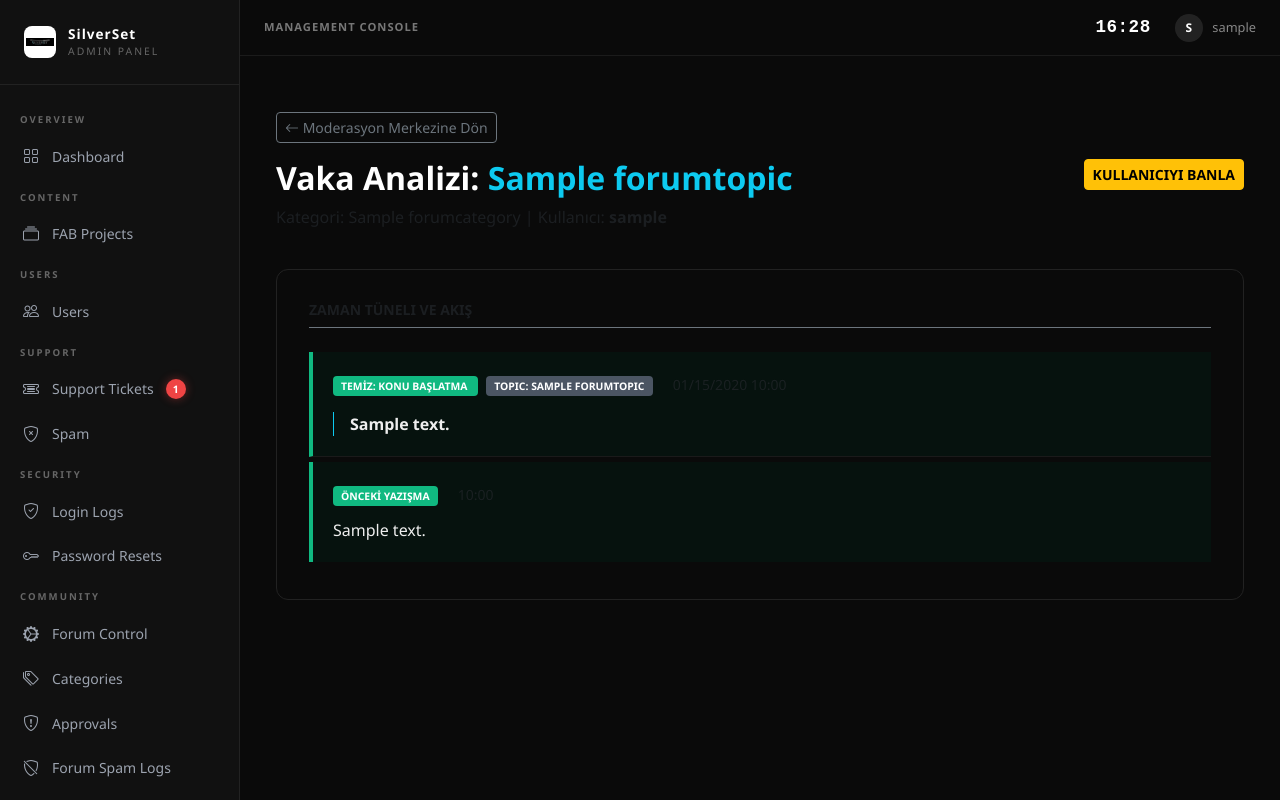
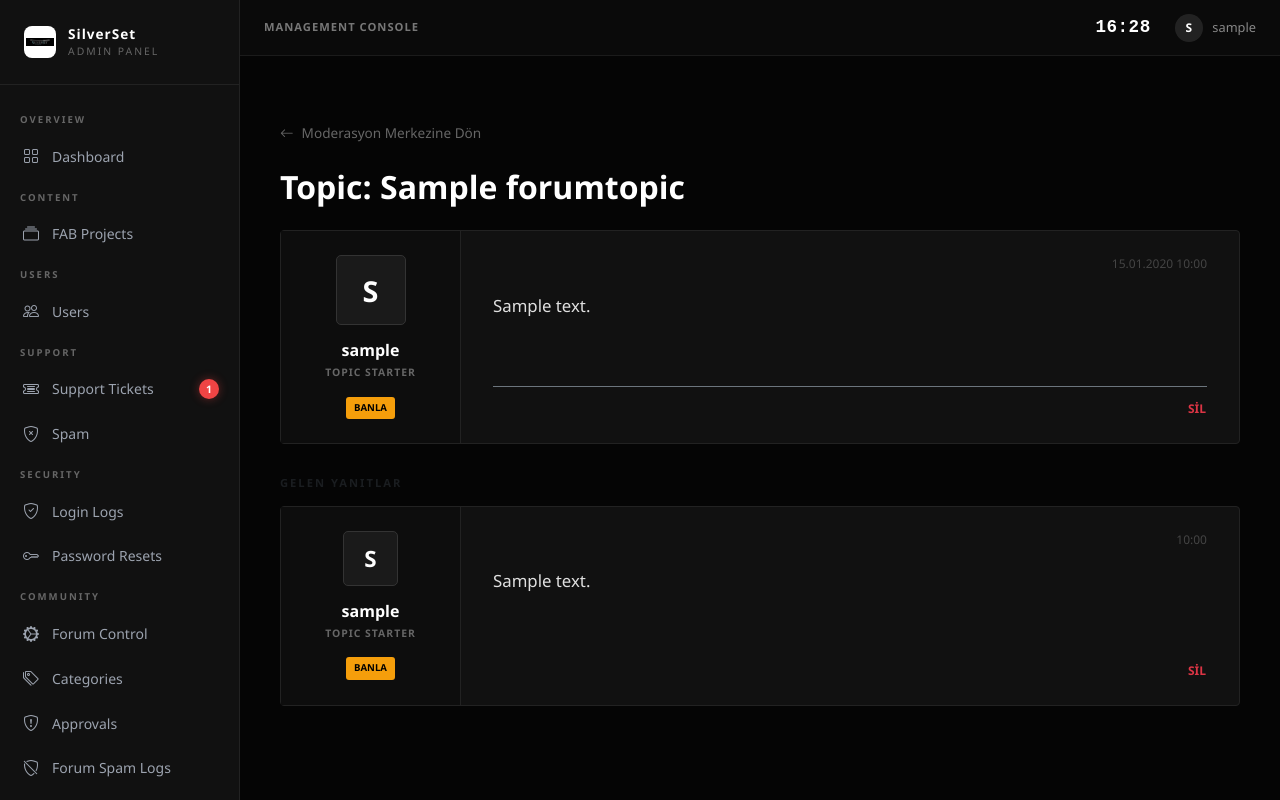
Before and after one commit to Raveloon/SilverSetWeb, an ASP.NET Core app: page /Admin/Forum/ModerationView?topicId=1 in a window 1280 px wide. Run offline with ASP.NET Core 8, Linux system fonts and the light colour scheme; a user stored in the database is signed in; tables that the repository leaves empty hold one stand-in row (values such as "Sample post"); some libraries are stand-ins or nearby versions.

Commit message:
feat: ForumIsDone

```diff
--- a/SilverSet/Areas/Admin/Controllers/ForumController.cs
+++ b/SilverSet/Areas/Admin/Controllers/ForumController.cs
@@ -45,10 +45,27 @@ public class ForumController : Controller
     [HttpGet]
     public async Task<IActionResult> PendingApprovals()
     {
-        var unhandledSpamPostIds = await _context.ForumSpamLogs.Where(l => !l.IsHandled && l.PostId.HasValue).Select(l => l.PostId).ToListAsync();
-        var unhandledSpamTopicIds = await _context.ForumSpamLogs.Where(l => !l.IsHandled && l.TopicId.HasValue && l.PostId == null).Select(l => l.TopicId).ToListAsync();
-        var pendingTopics = await _context.ForumTopics.Include(t => t.User).Where(t => !t.IsApproved && !unhandledSpamTopicIds.Contains(t.Id)).Select(t => new PendingItemViewModel { Id = t.Id, Type = "Topic", Title = t.Title, Content = t.Content, UserName = t.User.UserName, CreatedAt = t.CreatedAt }).ToListAsync();
-        var pendingPosts = await _context.ForumPosts.Include(p => p.User).Include(p => p.Topic).Where(p => !p.IsApproved && !unhandledSpamPostIds.Contains(p.Id)).Select(p => new PendingItemViewModel { Id = p.Id, Type = "Post", Title = "Reply: " + p.Topic.Title, Content = p.Content, UserName = p.User.UserName, CreatedAt = p.CreatedAt }).ToListAsync();
+        var spamLogData = await _context.ForumSpamLogs
+            .Where(l => !l.IsHandled)
+            .Select(l => new { l.TopicId, l.PostId })
+            .ToListAsync();
+
+        var spamTopicIds = spamLogData.Where(x => x.TopicId.HasValue).Select(x => x.TopicId!.Value).Distinct().ToList();
+        var spamPostIds = spamLogData.Where(x => x.PostId.HasValue).Select(x => x.PostId!.Value).Distinct().ToList();
+
+        var pendingTopics = await _context.ForumTopics
+            .Include(t => t.User)
+            .Where(t => !t.IsApproved && !spamTopicIds.Contains(t.Id))
+            .Select(t => new PendingItemViewModel { Id = t.Id, Type = "Topic", Title = t.Title, Content = t.Content, UserName = t.User.UserName, CreatedAt = t.CreatedAt })
+            .ToListAsync();
+
+        var pendingPosts = await _context.ForumPosts
+            .Include(p => p.User)
+            .Include(p => p.Topic)
+            .Where(p => !p.IsApproved && !spamPostIds.Contains(p.Id))
+            .Select(p => new PendingItemViewModel { Id = p.Id, Type = "Post", Title = "Reply: " + p.Topic.Title, Content = p.Content, UserName = p.User.UserName, CreatedAt = p.CreatedAt })
+            .ToListAsync();
+
         return View(pendingTopics.Concat(pendingPosts).OrderBy(x => x.CreatedAt).ToList());
     }
 
@@ -215,13 +232,18 @@ public class ForumController : Controller
         return RedirectToReferer();
     }
 
-    private IActionResult RedirectToReferer() { string referer = Request.Headers["Referer"].ToString(); if (string.IsNullOrEmpty(referer)) return RedirectToAction(nameof(SpamLogs)); return Redirect(referer); }
+    private IActionResult RedirectToReferer()
+    {
+        string referer = Request.Headers["Referer"].ToString();
+        if (string.IsNullOrEmpty(referer)) return RedirectToAction(nameof(SpamLogs));
+        return Redirect(referer);
+    }
 
     [HttpGet]
     public async Task<IActionResult> ModerationView(int topicId)
     {
         var topic = await _context.ForumTopics.Include(t => t.User).Include(t => t.Category).Include(t => t.Posts).ThenInclude(p => p.User).FirstOrDefaultAsync(t => t.Id == topicId);
-        if (topic == null) return NotFound();
+        if (topic == null) return RedirectToAction(nameof(SpamLogs));
         ViewBag.TopicLogs = await _context.ForumSpamLogs.Where(l => l.TopicId == topicId).ToListAsync();
         return View(topic);
     }
--- a/SilverSet/Areas/Admin/Views/Forum/ModerationView.cshtml
+++ b/SilverSet/Areas/Admin/Views/Forum/ModerationView.cshtml
@@ -1,205 +1,265 @@
 @model SilverSet.Models.Entities.Forum.ForumTopic
+@using SilverSet.Models.Entities.Forum
+@using System.Text.RegularExpressions
 @{
     ViewData["Title"] = "İçerik İnceleme";
     Layout = "_Layout";
 
-    // Filtreleme mantığı için pivot tarihini (ilk ihlal anını) buluyoruz
-    // Not: Bu sayfa için ViewBag.SpamLogs üzerinden yakalanan kelimeleri eşleştirebilirsiniz.
-    var firstViolationPost = Model.Posts.OrderBy(p => p.CreatedAt).FirstOrDefault(p => !p.IsApproved);
-    var firstViolationDate = firstViolationPost?.CreatedAt ?? (Model.IsApproved ? DateTime.MaxValue : Model.CreatedAt);
+    var allLogs = (List<ForumSpamLog>)ViewBag.TopicLogs ?? new List<ForumSpamLog>();
+
+    var caughtWords = allLogs.Select(l => l.CaughtWord)
+                             .Where(w => !string.IsNullOrEmpty(w) && w != "DENETIM")
+                             .Distinct().ToList();
+
+    bool hasTitleViolation = allLogs.Any(l => l.Type == "TopicTitle" && !l.IsHandled);
+
+    string HighlightWords(string input)
+    {
+        if (string.IsNullOrEmpty(input) || !caughtWords.Any()) return input;
+        foreach (var word in caughtWords)
+        {
+            var pattern = Regex.Escape(word);
+            input = Regex.Replace(input, pattern, $"<span style='color:#ef4444; border-bottom: 2px solid #ef4444; font-weight:bold;'>$0</span>", RegexOptions.IgnoreCase);
+        }
+        return input;
+    }
 }
 
 <style>
-    .mod-topic-container {
-        background: #0a0a0a;
-        border-radius: 12px;
-        border: 1px solid #222;
-        padding: 2rem;
+    body {
+        background-color: #050505;
+        color: #eee;
     }
 
-    .post-card {
-        padding: 1.25rem;
-        border-bottom: 1px solid #1a1a1a;
-        position: relative;
-        transition: 0.2s;
-        margin-bottom: 5px;
+    .mod-container {
+        max-width: 1100px;
+        margin: 2rem auto;
+        padding: 0 1rem;
     }
 
-        .post-card:last-child {
-            border-bottom: none;
+    .forum-card {
+        background: #111;
+        border: 1px solid #222;
+        display: flex;
+        margin-bottom: 2rem;
+        min-height: 200px;
+        border-radius: 4px;
     }
 
-    .is-previous {
-        border-left: 4px solid #10b981;
-        background: #06120e;
+    .user-side {
+        width: 180px;
+        background: #0d0d0d;
+        border-right: 1px solid #222;
+        padding: 1.5rem 1rem;
+        display: flex;
+        flex-direction: column;
+        align-items: center;
+        text-align: center;
     }
 
-    .is-violation {
-        border-left: 4px solid #ef4444;
-        background: #1a0a0a;
+    .user-avatar {
+        width: 70px;
+        height: 70px;
+        background: #1a1a1a;
+        border-radius: 5px;
+        display: flex;
+        align-items: center;
+        justify-content: center;
+        font-size: 1.8rem;
+        font-weight: bold;
+        color: #fff;
+        margin-bottom: 0.8rem;
+        border: 1px solid #333;
     }
 
-    .is-inspection {
-        border-left: 4px solid #f59e0b;
-        background: #1a150a;
+    .user-name {
+        font-weight: 700;
+        font-size: 1rem;
+        color: #fff;
+        margin-bottom: 0.2rem;
+        overflow: hidden;
+        text-overflow: ellipsis;
+        width: 100%;
     }
 
-    .type-badge {
+    .user-role {
         font-size: 0.65rem;
         font-weight: 800;
-        padding: 3px 8px;
-        border-radius: 4px;
-        margin-right: 8px;
+        color: #666;
         text-transform: uppercase;
+        letter-spacing: 1px;
+        margin-bottom: 1rem;
     }
 
-    .badge-previous {
-        background: #10b981;
-        color: white;
+    .content-side {
+        flex: 1;
+        padding: 1.5rem 2rem;
+        display: flex;
+        flex-direction: column;
+        position: relative;
     }
 
-    .badge-violation {
-        background: #ef4444;
-        color: white;
+    .content-meta {
+        font-size: 0.75rem;
+        color: #444;
+        margin-bottom: 1.2rem;
+        display: flex;
+        justify-content: flex-end;
     }
 
-    .badge-inspection {
-        background: #f59e0b;
-        color: black;
+    .desc-box-red {
+        background: rgba(239, 68, 68, 0.08);
+        border-left: 4px solid #ef4444;
     }
 
-    .badge-topic-header {
-        background: #4b5563;
-        color: white;
+    .desc-box-yellow {
+        background: rgba(245, 158, 11, 0.08);
+        border-left: 4px solid #f59e0b;
     }
 
-    .msg-text {
-        color: #eee;
-        font-size: 1rem;
-        margin-top: 0.75rem;
+    .post-text {
+        color: #e0e0e0;
+        line-height: 1.6;
+        font-size: 1.05rem;
+        flex-grow: 1;
         word-break: break-all;
     }
 
-    .action-row {
-        display: flex;
-        gap: 10px;
-        margin-top: 1rem;
+    .btn-ban-mini {
+        background: #f59e0b;
+        color: #000;
+        font-size: 0.6rem;
+        font-weight: 900;
+        padding: 4px 8px;
+        border-radius: 3px;
+        border: none;
+        text-transform: uppercase;
+        transition: 0.2s;
     }
 
-    .btn-xs {
-        padding: 2px 10px;
-        font-size: 0.7rem;
-        font-weight: bold;
+        .btn-ban-mini:hover {
+            background: #ef4444;
+            color: #fff;
+        }
+
+    .back-link {
+        color: #666;
+        text-decoration: none;
+        font-size: 0.85rem;
+        transition: 0.2s;
+    }
+
+        .back-link:hover {
+            color: #fff;
         }
 </style>
 
-<div class="container-fluid py-4">
+<div class="mod-container">
     <div class="mb-4">
-        <a asp-action="SpamLogs" class="btn btn-outline-secondary btn-sm mb-3">
-            <i class="bi bi-arrow-left"></i> Moderasyon Merkezine Dön
-        </a>
-        <div class="d-flex justify-content-between align-items-start">
-            <div>
-                <h2 class="text-white fw-bold">Vaka Analizi: <span class="text-info">@Model.Title</span></h2>
-                <p class="text-muted">Kategori: @Model.Category.Name | Kullanıcı: <strong>@Model.User.UserName</strong></p>
+        <a asp-action="SpamLogs" class="back-link"><i class="bi bi-arrow-left me-2"></i>Moderasyon Merkezine Dön</a>
     </div>
-            <div class="action-panel">
-                <button type="button" class="btn btn-warning btn-sm fw-bold" onclick="openBanModal(@Model.UserId, '@Model.User.UserName')">KULLANICIYI BANLA</button>
+
+    <h2 class="fw-bold mb-4 text-white">
+        Topic: @Html.Raw(HighlightWords(Model.Title))
+    </h2>
+
+    @{
+        var topicLog = allLogs.FirstOrDefault(l => (l.Type == "Topic" || l.Type == "TopicTitle") && !l.IsHandled);
+        string topicBoxClass = (topicLog != null && topicLog.CaughtWord != "DENETIM") ? "desc-box-red" :
+        ((topicLog != null || !Model.IsApproved) ? "desc-box-yellow" : "");
+    }
+
+    <div class="forum-card">
+        <div class="user-side">
+            <div class="user-avatar">@Model.User.UserName.Substring(0, 1).ToUpper()</div>
+            <div class="user-name">@Model.User.UserName</div>
+            <div class="user-role">TOPIC STARTER</div>
+            <button type="button" class="btn-ban-mini" onclick="openBanModal(@Model.UserId, '@Model.User.UserName')">
+                BANLA
+            </button>
+        </div>
+
+        <div class="content-side @topicBoxClass">
+            <div class="content-meta">
+                <span>@Model.CreatedAt.ToString("dd.MM.yyyy HH:mm")</span>
+            </div>
+
+            <div class="post-text">
+                @Html.Raw(HighlightWords(Model.Content))
+            </div>
+
+            <div class="mt-4 pt-2 border-top border-secondary d-flex justify-content-end gap-3">
+                @if (!Model.IsApproved || topicLog != null)
+                {
+                    <form asp-action="ApproveItem" method="post">
+                        @Html.AntiForgeryToken()
+                        <input type="hidden" name="id" value="@Model.Id" />
+                        <input type="hidden" name="type" value="Topic" />
+                        <button type="submit" class="btn btn-link text-success text-decoration-none fw-bold p-0" style="font-size:0.75rem">ONAYLA</button>
+                    </form>
+                }
+                <form asp-action="DeleteItem" method="post" onsubmit="return confirm('Konuyu tamamen silmek üzeresin?')">
+                    @Html.AntiForgeryToken()
+                    <input type="hidden" name="id" value="@Model.Id" />
+                    <input type="hidden" name="type" value="Topic" />
+                    <button type="submit" class="btn btn-link text-danger text-decoration-none fw-bold p-0" style="font-size:0.75rem">SİL</button>
+                </form>
             </div>
         </div>
     </div>
 
-    <div class="mod-topic-container">
-        <h4 class="text-muted small text-uppercase fw-bold mb-4 border-bottom border-secondary pb-2">Zaman Tüneli ve Akış</h4>
+    @if (Model.Posts != null && Model.Posts.Any())
+    {
+        <h5 class="text-muted mb-3" style="font-size: 0.7rem; font-weight: 900; text-transform: uppercase; letter-spacing: 2px;">Gelen Yanıtlar</h5>
+        @foreach (var post in Model.Posts.OrderBy(p => p.CreatedAt))
+        {
+            var postLog = allLogs.FirstOrDefault(l => l.PostId == post.Id && !l.IsHandled);
+            bool isStarter = post.UserId == Model.UserId;
 
-        @* --- KONU BAŞLATICI (TOPIC CONTENT) --- *@
-        @{
-            bool topicIsViolation = !Model.IsApproved; // Basit mantık: Onaylı değilse kırmızı/ihlaldir
-            string topicClass = topicIsViolation ? "is-violation" : "is-previous";
-        }
-        <div class="post-card @topicClass">
-            <div class="d-flex justify-content-between align-items-start">
-                <div>
-                    <span class="type-badge @(topicIsViolation ? "badge-violation" : "badge-previous")">
-                        @(topicIsViolation ? "İHLAL: KONU BAŞLATMA" : "TEMİZ: KONU BAŞLATMA")
-                    </span>
-                    <span class="type-badge badge-topic-header">TOPIC: @Model.Title</span>
-                    <span class="text-muted small ms-2">@Model.CreatedAt.ToString("g")</span>
-                </div>
-                <div class="action-row mt-0">
-                    @if (!Model.IsApproved)
-                    {
-                        <form asp-action="ApproveItem" method="post" class="d-inline">
-                            @Html.AntiForgeryToken()
-                            <input type="hidden" name="id" value="@Model.Id" />
-                            <input type="hidden" name="type" value="Topic" />
-                            <button type="submit" class="btn btn-outline-success btn-xs">ONAYLA</button>
-                        </form>
-                        <form asp-action="DeleteItem" method="post" class="d-inline" onsubmit="return confirm('Konuyu silmek üzeresin?')">
-                            @Html.AntiForgeryToken()
-                            <input type="hidden" name="id" value="@Model.Id" />
-                            <input type="hidden" name="type" value="Topic" />
-                            <button type="submit" class="btn btn-outline-danger btn-xs">SİL</button>
-                        </form>
-                    }
-                </div>
-            </div>
-            <div class="msg-text fw-bold border-start border-info ps-3 mt-3">@Model.Content</div>
+            string postBoxClass = (postLog != null && postLog.CaughtWord != "DENETIM") ? "desc-box-red" :
+            ((!post.IsApproved || postLog != null) ? "desc-box-yellow" : "");
+
+            <div class="forum-card">
+                <div class="user-side">
+                    <div class="user-avatar" style="width: 55px; height: 55px; font-size: 1.4rem;">@post.User.UserName.Substring(0, 1).ToUpper()</div>
+                    <div class="user-name">@post.User.UserName</div>
+                    <div class="user-role">@(isStarter ? "TOPIC STARTER" : "MEMBER")</div>
+                    <button type="button" class="btn-ban-mini" onclick="openBanModal(@post.UserId, '@post.User.UserName')">
+                        BANLA
+                    </button>
                 </div>
 
-        @* --- CEVAPLAR (POSTS) --- *@
-        @foreach (var post in Model.Posts.OrderBy(p => p.CreatedAt))
-        {
-            var isViolation = !post.IsApproved; // Şu anki DB durumuna göre onaylanmamışsa ihlaldir
-            var isPrevious = post.CreatedAt < firstViolationDate;
-            var isInspection = !isViolation && post.CreatedAt >= firstViolationDate && !post.IsApproved; // Onaysız ama ihlal değilse (Shadow Ban)
-
-            // Görsel Sınıf Belirleme
-            string postClass = isViolation ? "is-violation" : (isPrevious ? "is-previous" : "is-inspection");
-
-            <div class="post-card @postClass">
-                <div class="d-flex justify-content-between align-items-start">
-                    <div>
-                        @if (isViolation)
-                        {
-                            <span class="type-badge badge-violation">İHLAL TESPİTİ</span>
-                        }
-                        else if (isPrevious)
-                        {
-                            <span class="type-badge badge-previous">ÖNCEKİ YAZIŞMA</span>
-                        }
-                        else
-                        {
-                            <span class="type-badge badge-inspection">DENETİM</span>
-                        }
-                        <span class="text-muted small ms-2">@post.CreatedAt.ToString("HH:mm")</span>
+                <div class="content-side @postBoxClass">
+                    <div class="content-meta">
+                        <span>@post.CreatedAt.ToString("HH:mm")</span>
+                    </div>
+                    <div class="post-text">
+                        @Html.Raw(HighlightWords(post.Content))
                     </div>
 
-                    <div class="action-row mt-0">
-                        @if (!post.IsApproved)
+                    <div class="mt-3 d-flex justify-content-end gap-3">
+                        @if (!post.IsApproved || postLog != null)
                         {
-                            <form asp-action="ApproveItem" method="post" class="d-inline">
+                            <form asp-action="ApproveItem" method="post">
                                 @Html.AntiForgeryToken()
                                 <input type="hidden" name="id" value="@post.Id" />
                                 <input type="hidden" name="type" value="Post" />
-                                <button type="submit" class="btn btn-outline-success btn-xs">ONAYLA</button>
+                                <button type="submit" class="btn btn-link text-success text-decoration-none fw-bold p-0" style="font-size:0.75rem">ONAYLA</button>
                             </form>
-                            <form asp-action="DeleteItem" method="post" class="d-inline" onsubmit="return confirm('Mesajı silmek istediğine emin misin?')">
+                        }
+                        <form asp-action="DeleteItem" method="post" onsubmit="return confirm('Mesajı silmek istediğine emin misin?')">
                             @Html.AntiForgeryToken()
                             <input type="hidden" name="id" value="@post.Id" />
                             <input type="hidden" name="type" value="Post" />
-                                <button type="submit" class="btn btn-outline-danger btn-xs">SİL</button>
+                            <button type="submit" class="btn btn-link text-danger text-decoration-none fw-bold p-0" style="font-size:0.75rem">SİL</button>
                         </form>
+                    </div>
+                </div>
+            </div>
+        }
     }
 </div>
-                </div>
-                <div class="msg-text">@post.Content</div>
-            </div>
-        }
-    </div>
-</div>
 
-@* Ban Modal Altyapısı *@
 <div class="modal fade" id="banModal" tabindex="-1" aria-hidden="true">
     <div class="modal-dialog modal-dialog-centered">
         <div class="modal-content bg-dark border-secondary">
@@ -207,21 +267,20 @@
                 @Html.AntiForgeryToken()
                 <input type="hidden" name="userId" id="banUserId" />
                 <div class="modal-header border-secondary">
-                    <h5 class="modal-title text-white">Operatör Askıya Alma: <span id="banUserName"></span></h5>
+                    <h5 class="modal-title text-white">Yasakla: <span id="banUserName" class="text-warning"></span></h5>
                     <button type="button" class="btn-close btn-close-white" data-bs-dismiss="modal"></button>
                 </div>
                 <div class="modal-body">
-                    <textarea name="banReason" class="form-control bg-black border-secondary text-white" rows="3" required placeholder="Neden banlıyorsun?"></textarea>
+                    <textarea name="banReason" class="form-control bg-black border-secondary text-white" rows="3" required placeholder="Sebep belirtin..."></textarea>
                 </div>
                 <div class="modal-footer border-secondary">
-                    <button type="submit" class="btn btn-danger fw-bold w-100">SİSTEMDEN MEN ET</button>
+                    <button type="submit" class="btn btn-danger btn-sm fw-bold">MEN ET</button>
                 </div>
             </form>
         </div>
     </div>
 </div>
 
-@section Scripts {
 <script>
     function openBanModal(id, name) {
         document.getElementById('banUserId').value = id;
@@ -229,4 +288,3 @@
         new bootstrap.Modal(document.getElementById('banModal')).show();
     }
 </script>
-}
--- a/SilverSet/Areas/Admin/Views/Shared/_Layout.cshtml
+++ b/SilverSet/Areas/Admin/Views/Shared/_Layout.cshtml
@@ -1,13 +1,5 @@
-@using Microsoft.EntityFrameworkCore
-@inject SilverSet.Data.SilverSetContext _context
+@using SilverSet.Areas.Admin.Models
 @{
-    var pTopics = _context.ForumTopics.Count(t => !t.IsApproved);
-    var pPosts = _context.ForumPosts.Count(p => !p.IsApproved);
-
-    var spamLogCount = _context.ForumSpamLogs.Count(l => !l.IsHandled);
-
-    var activeTicketCount = _context.Tickets.Count(t => t.IsOpen && !t.IsSpam);
-    var spamTicketCount = _context.Tickets.Count(t => t.IsOpen && t.IsSpam);
 }
 <!DOCTYPE html>
 <html lang="en">
@@ -173,6 +165,7 @@
             min-width: 20px;
             height: 20px;
             line-height: 1;
+            margin-left: auto;
         }
 
         .badge-red {
@@ -367,17 +360,17 @@
             <a asp-area="Admin" asp-controller="Tickets" asp-action="Index" asp-route-view="active"
                class="sidebar-link @(ViewContext.RouteData.Values["controller"]?.ToString() == "Tickets" && Context.Request.Query["view"] == "active" ? "active" : "")">
                 <i class="bi bi-ticket-detailed"></i> Support Tickets
-                @if (activeTicketCount > 0)
+                @if (ViewBag.ActiveTicketCount > 0)
                 {
-                    <span class="notification-badge badge-red">@activeTicketCount</span>
+                    <span class="notification-badge badge-red">@ViewBag.ActiveTicketCount</span>
                 }
             </a>
             <a asp-area="Admin" asp-controller="Tickets" asp-action="Index" asp-route-view="spam"
                class="sidebar-link @(ViewContext.RouteData.Values["controller"]?.ToString() == "Tickets" && Context.Request.Query["view"] == "spam" ? "active" : "")">
                 <i class="bi bi-shield-x"></i> Spam
-                @if (spamTicketCount > 0)
+                @if (ViewBag.SpamTicketCount > 0)
                 {
-                    <span class="notification-badge badge-red">@spamTicketCount</span>
+                    <span class="notification-badge badge-red">@ViewBag.SpamTicketCount</span>
                 }
             </a>
 
@@ -403,26 +396,17 @@
             <a asp-area="Admin" asp-controller="Forum" asp-action="PendingApprovals"
                class="sidebar-link @(ViewContext.RouteData.Values["action"]?.ToString() == "PendingApprovals" ? "active" : "")">
                 <i class="bi bi-shield-exclamation"></i> Approvals
-                @if (pTopics > 0 || pPosts > 0)
+                @if (ViewBag.ForumApprovalCount > 0)
                 {
-                    <div class="badge-group">
-                        @if (pTopics > 0)
-                        {
-                            <span class="notification-badge badge-orange" title="Pending Topics">@pTopics</span>
-                        }
-                        @if (pPosts > 0)
-                        {
-                            <span class="notification-badge badge-red" title="Pending Posts">@pPosts</span>
-                        }
-                    </div>
+                    <span class="notification-badge badge-orange">@ViewBag.ForumApprovalCount</span>
                 }
             </a>
             <a asp-area="Admin" asp-controller="Forum" asp-action="SpamLogs"
                class="sidebar-link @(ViewContext.RouteData.Values["action"]?.ToString() == "SpamLogs" ? "active" : "")">
                 <i class="bi bi-shield-slash"></i> Forum Spam Logs
-                @if (spamLogCount > 0)
+                @if (ViewBag.ForumSpamCount > 0)
                 {
-                    <span class="notification-badge badge-red">@spamLogCount</span>
+                    <span class="notification-badge badge-red">@ViewBag.ForumSpamCount</span>
                 }
             </a>
         </nav>
```
Also changed, not shown: SilverSet/Areas/Admin/Views/Forum/SpamLogs.cshtml (+36 -116 lines), SilverSet/Filters/AdminNotificationFilter.cs (+9 -7 lines), 2 other files. Lines whose indentation alone changed are shown as unchanged.
